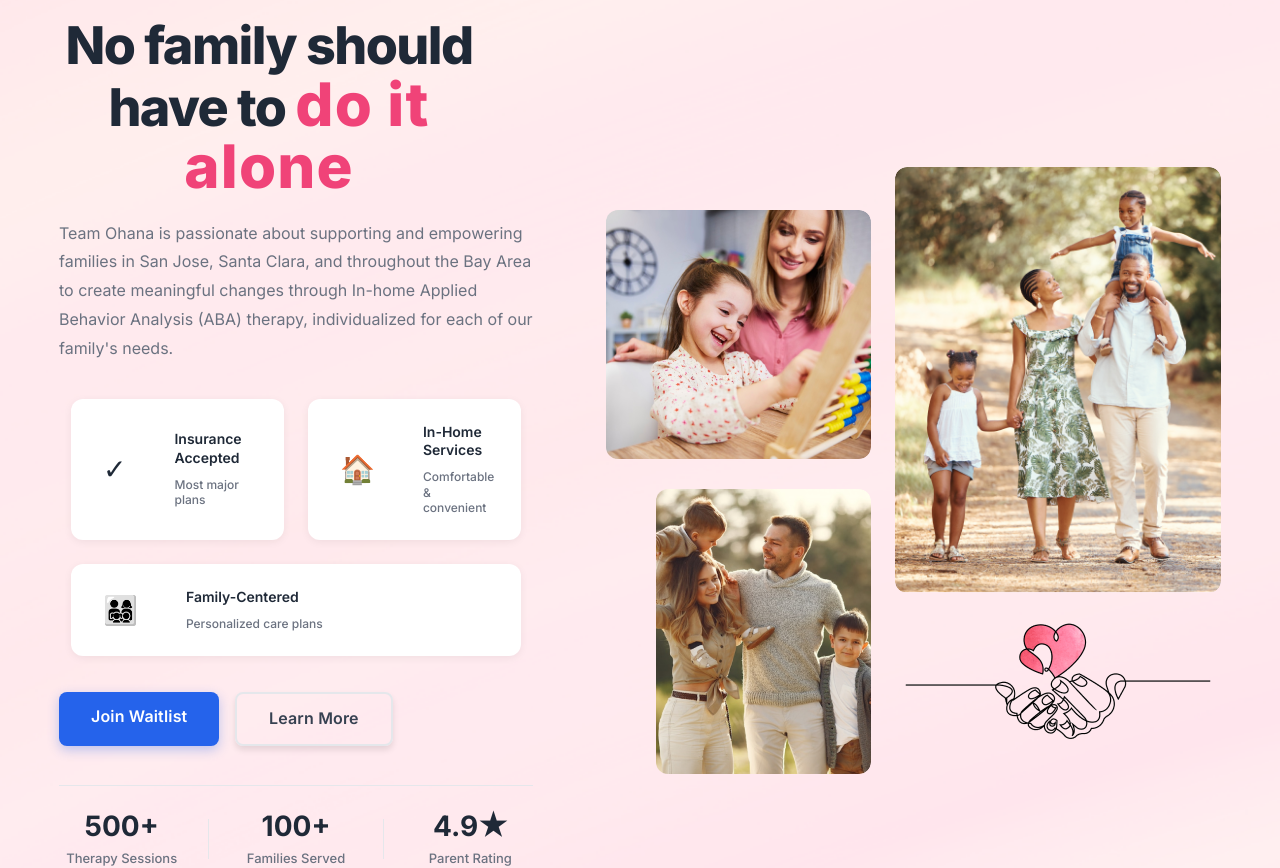
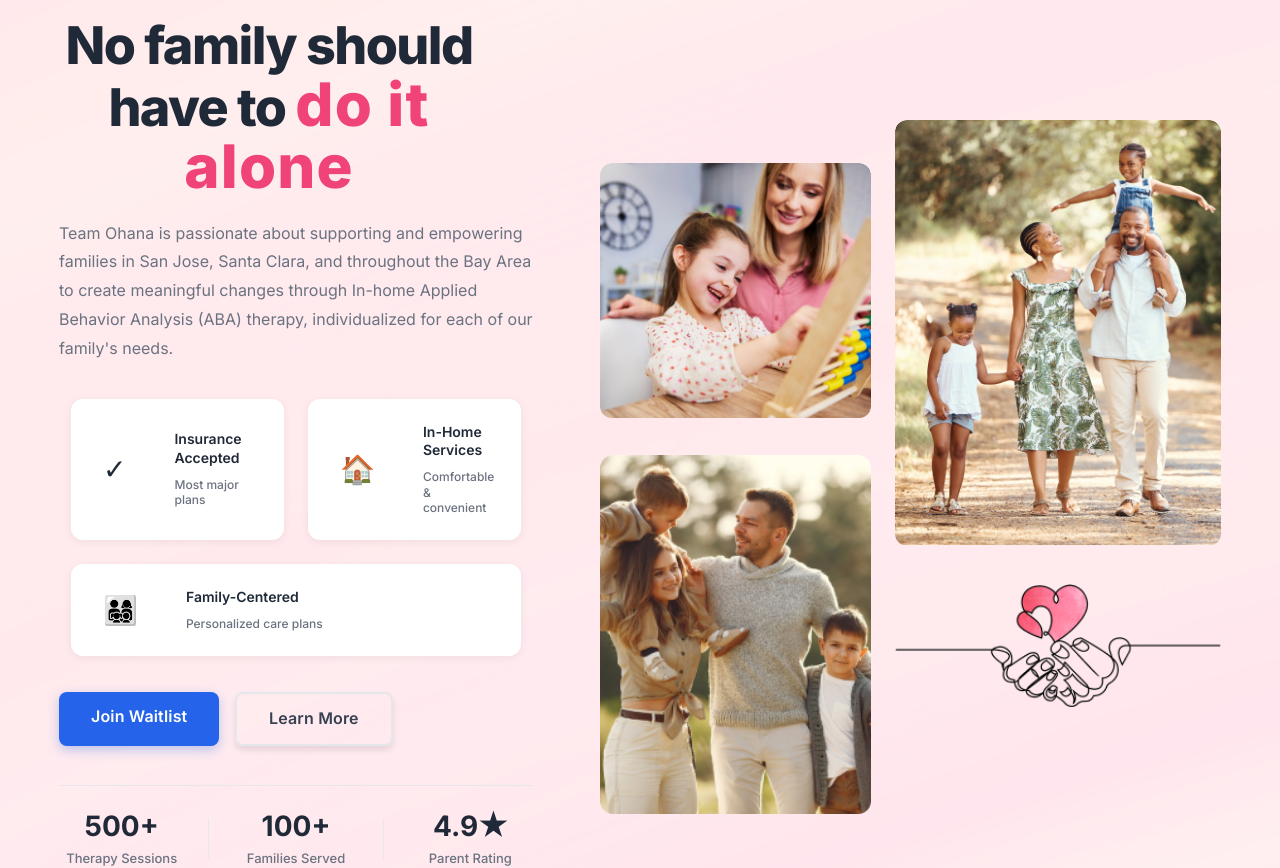
Before and after one commit to amarmatharu/ohana-therapies, a React (Create React App) app: page / in a window 1280 px wide. Shown: the part 440-1308 px from the top of the page. Built offline with nearby package versions, Linux system fonts and the light colour scheme.

Commit message:
added typography

```diff
--- a/src/App.js
+++ b/src/App.js
@@ -22,6 +22,7 @@
 import '../src/assets/css/insurance.css';
 import '../src/assets/css/modern-footer.css';
 import '../src/assets/css/better-spacing.css';
+import '../src/assets/css/optimized-image.css';
 
 function AppContent() {
   // Track page views on route changes
--- /dev/null
+++ b/src/assets/css/optimized-image.css
@@ -0,0 +1,261 @@
+/**************************************************
+ * OPTIMIZED IMAGE COMPONENT
+ * Lazy loading, blur-up effect, responsive images
+ **************************************************/
+
+/* ===========================
+   1. IMAGE WRAPPER
+   =========================== */
+
+.optimized-image-wrapper {
+  display: block;
+  position: relative;
+  width: 100%;
+  overflow: visible;
+  background: transparent;
+}
+
+/* ===========================
+   2. BLUR PLACEHOLDER
+   =========================== */
+
+.image-blur-placeholder {
+  position: absolute;
+  top: 0;
+  left: 0;
+  width: 100%;
+  height: 100%;
+  filter: blur(10px);
+  transform: scale(1.1); /* Slightly larger to hide blur edges */
+  animation: pulse 1.5s ease-in-out infinite;
+}
+
+@keyframes pulse {
+  0%, 100% {
+    opacity: 1;
+  }
+  50% {
+    opacity: 0.8;
+  }
+}
+
+/* ===========================
+   3. LOADING SKELETON
+   =========================== */
+
+.image-skeleton {
+  position: relative;
+  width: 100%;
+  height: 100%;
+  min-height: 100px;
+  background: linear-gradient(
+    90deg,
+    #f3f4f6 0%,
+    #e5e7eb 20%,
+    #f3f4f6 40%,
+    #f3f4f6 100%
+  );
+  background-size: 200% 100%;
+  animation: shimmer 1.5s linear infinite;
+  border-radius: 8px;
+}
+
+@keyframes shimmer {
+  0% {
+    background-position: -200% 0;
+  }
+  100% {
+    background-position: 200% 0;
+  }
+}
+
+/* ===========================
+   4. ACTUAL IMAGE
+   =========================== */
+
+.optimized-image {
+  display: block;
+  width: 100%;
+  height: auto;
+  opacity: 0;
+  transition: opacity 0.3s ease-in-out;
+  max-width: 100%;
+}
+
+.optimized-image.loading {
+  opacity: 0;
+}
+
+.optimized-image.loaded {
+  opacity: 1 !important;
+}
+
+/* ===========================
+   5. PICTURE ELEMENT
+   =========================== */
+
+picture {
+  display: block;
+  width: 100%;
+  height: 100%;
+}
+
+/* ===========================
+   6. PERFORMANCE OPTIMIZATIONS
+   =========================== */
+
+/* GPU acceleration */
+.optimized-image-wrapper,
+.optimized-image,
+.image-blur-placeholder {
+  will-change: opacity;
+  transform: translateZ(0);
+  backface-visibility: hidden;
+}
+
+/* ===========================
+   7. ASPECT RATIO SUPPORT
+   =========================== */
+
+.optimized-image-wrapper.ratio-16-9 {
+  position: relative;
+  padding-bottom: 56.25%; /* 16:9 aspect ratio */
+  height: 0;
+  overflow: hidden;
+}
+
+.optimized-image-wrapper.ratio-4-3 {
+  position: relative;
+  padding-bottom: 75%; /* 4:3 aspect ratio */
+  height: 0;
+  overflow: hidden;
+}
+
+.optimized-image-wrapper.ratio-1-1 {
+  position: relative;
+  padding-bottom: 100%; /* 1:1 aspect ratio */
+  height: 0;
+  overflow: hidden;
+}
+
+.optimized-image-wrapper.ratio-16-9 .optimized-image,
+.optimized-image-wrapper.ratio-4-3 .optimized-image,
+.optimized-image-wrapper.ratio-1-1 .optimized-image {
+  position: absolute;
+  top: 0;
+  left: 0;
+  width: 100%;
+  height: 100%;
+  object-fit: cover;
+}
+
+/* ===========================
+   8. RESPONSIVE BEHAVIOR
+   =========================== */
+
+@media (max-width: 768px) {
+  /* Reduce animation complexity on mobile for better performance */
+  .image-skeleton {
+    animation-duration: 2s;
+  }
+
+  .image-blur-placeholder {
+    animation: none;
+  }
+}
+
+/* ===========================
+   9. PRINT STYLES
+   =========================== */
+
+@media print {
+  .optimized-image-wrapper,
+  .optimized-image {
+    break-inside: avoid;
+  }
+
+  .image-skeleton,
+  .image-blur-placeholder {
+    display: none;
+  }
+
+  .optimized-image {
+    opacity: 1 !important;
+  }
+}
+
+/* ===========================
+   10. ACCESSIBILITY
+   =========================== */
+
+/* Reduce motion for users who prefer it */
+@media (prefers-reduced-motion: reduce) {
+  .optimized-image,
+  .image-blur-placeholder {
+    animation: none;
+    transition: none;
+  }
+
+  .image-skeleton {
+    animation: none;
+  }
+
+  .optimized-image.loaded {
+    opacity: 1;
+    transition: none;
+  }
+}
+
+/* ===========================
+   11. ERROR STATE
+   =========================== */
+
+.optimized-image-wrapper.error {
+  background: #fee2e2;
+  display: flex;
+  align-items: center;
+  justify-content: center;
+}
+
+.optimized-image-wrapper.error::after {
+  content: '⚠️ Image failed to load';
+  color: #dc2626;
+  font-size: 14px;
+  text-align: center;
+  padding: 20px;
+}
+
+/* ===========================
+   12. DARK MODE SUPPORT
+   =========================== */
+
+@media (prefers-color-scheme: dark) {
+  .optimized-image-wrapper {
+    background: #1f2937;
+  }
+
+  .image-skeleton {
+    background: linear-gradient(
+      90deg,
+      #374151 0%,
+      #4b5563 20%,
+      #374151 40%,
+      #374151 100%
+    );
+    background-size: 200% 100%;
+  }
+}
+
+/* ===========================
+   13. PROGRESSIVE ENHANCEMENT
+   =========================== */
+
+/* If JavaScript is disabled, show images immediately */
+.no-js .optimized-image {
+  opacity: 1;
+}
+
+.no-js .image-skeleton,
+.no-js .image-blur-placeholder {
+  display: none;
+}
--- a/src/components/Hero.js
+++ b/src/components/Hero.js
@@ -1,5 +1,6 @@
 import React from 'react';
 import SEO from './SEO';
+import OptimizedImage from './OptimizedImage';
 import '../assets/css/style.css';
 import social1 from '../assets/images/social-1.svg';
 import social2 from '../assets/images/social-4.svg';
@@ -162,18 +163,42 @@
               <div className="row">
                 <div className="hero_pro_box hero_pro_box_one">
                   <div className="cm_img_wrap">
-                    <img src={hero1} alt="Therapy session example 1" loading="lazy" />
+                    <OptimizedImage
+                      src={hero1}
+                      alt="Therapy session example 1"
+                      priority={true}
+                      width={295}
+                      height={200}
+                    />
                   </div>
                   <div className="cm_img_wrap">
-                    <img src={hero2} alt="Therapy session example 2" loading="lazy" />
+                    <OptimizedImage
+                      src={hero2}
+                      alt="Therapy session example 2"
+                      priority={true}
+                      width={295}
+                      height={200}
+                    />
                   </div>
                 </div>
                 <div className="hero_pro_box hero_pro_box_two">
                   <div className="cm_img_wrap">
-                    <img src={hero3} alt="Child engaging in therapy activity" loading="lazy" />
+                    <OptimizedImage
+                      src={hero3}
+                      alt="Child engaging in therapy activity"
+                      loading="lazy"
+                      width={295}
+                      height={400}
+                    />
                   </div>
                   <div className="cm_img_wrap">
-                    <img src={hero4} alt="Family therapy session" loading="lazy" />
+                    <OptimizedImage
+                      src={hero4}
+                      alt="Family therapy session"
+                      loading="lazy"
+                      width={295}
+                      height={200}
+                    />
                   </div>
                 </div>
               </div>
--- /dev/null
+++ b/src/components/OptimizedImage.js
@@ -0,0 +1,126 @@
+import React, { useState, useEffect, useRef } from 'react';
+import '../assets/css/optimized-image.css';
+
+/**
+ * OptimizedImage Component
+ * - Lazy loading with Intersection Observer
+ * - Smooth fade-in effect
+ * - Progressive loading
+ */
+
+const OptimizedImage = ({
+  src,
+  alt,
+  className = '',
+  width,
+  height,
+  loading = 'lazy',
+  priority = false,
+  onLoad = () => {},
+  ...props
+}) => {
+  const [isLoaded, setIsLoaded] = useState(false);
+  const [isInView, setIsInView] = useState(priority); // Load immediately if priority
+  const imgRef = useRef(null);
+  const observerRef = useRef(null);
+
+  useEffect(() => {
+    // Skip observer if priority loading
+    if (priority) {
+      setIsInView(true);
+      return;
+    }
+
+    // Check if IntersectionObserver is available
+    if (typeof IntersectionObserver === 'undefined') {
+      setIsInView(true); // Fallback: load immediately if no support
+      return;
+    }
+
+    // Intersection Observer for lazy loading
+    const options = {
+      root: null,
+      rootMargin: '50px', // Start loading 50px before entering viewport
+      threshold: 0.01
+    };
+
+    observerRef.current = new IntersectionObserver((entries) => {
+      entries.forEach((entry) => {
+        if (entry.isIntersecting) {
+          setIsInView(true);
+          // Disconnect after loading
+          if (observerRef.current && imgRef.current) {
+            observerRef.current.unobserve(imgRef.current);
+          }
+        }
+      });
+    }, options);
+
+    if (imgRef.current) {
+      observerRef.current.observe(imgRef.current);
+    }
+
+    return () => {
+      if (observerRef.current) {
+        observerRef.current.disconnect();
+      }
+    };
+  }, [priority]);
+
+  const handleImageLoad = () => {
+    setIsLoaded(true);
+    onLoad();
+  };
+
+  const handleImageError = (e) => {
+    console.error('Image failed to load:', src);
+    setIsLoaded(true); // Still remove skeleton even on error
+  };
+
+  return (
+    <div
+      ref={imgRef}
+      className={`optimized-image-wrapper ${className}`}
+      style={{
+        position: 'relative',
+        display: 'inline-block',
+        width: '100%',
+        height: 'auto'
+      }}
+    >
+      {/* Loading skeleton */}
+      {!isLoaded && isInView && (
+        <div
+          className="image-skeleton"
+          style={{
+            width: width ? `${width}px` : '100%',
+            height: height ? `${height}px` : '200px'
+          }}
+        />
+      )}
+
+      {/* Actual image - only render when in view */}
+      {isInView && (
+        <img
+          src={src}
+          alt={alt}
+          className={`optimized-image ${isLoaded ? 'loaded' : 'loading'}`}
+          loading={priority ? 'eager' : loading}
+          width={width}
+          height={height}
+          onLoad={handleImageLoad}
+          onError={handleImageError}
+          decoding="async"
+          style={{
+            display: 'block',
+            width: '100%',
+            height: 'auto'
+          }}
+          {...props}
+        />
+      )}
+    </div>
+  );
+};
+
+export default OptimizedImage;
--- a/src/components/Services2.js
+++ b/src/components/Services2.js
@@ -1,5 +1,6 @@
 import React from 'react';
 import SEO from './SEO';
+import OptimizedImage from './OptimizedImage';
 import '../assets/css/style.css';
 import services2Image from '../assets/images/services_2.png';
 
@@ -69,11 +70,11 @@
         <div className="row">
           <div className="col-md-6 col-12">
             <div className="service_img">
-              <img
+              <OptimizedImage
                 src={services2Image}
                 alt="Child participating in social skills therapy"
-                width="600"
-                height="400"
+                width={600}
+                height={400}
                 loading="lazy"
               />
             </div>
```
Also changed, not shown: src/components/Insurance.js (+22 -3 lines), src/components/Services.js (+11 -4 lines).
